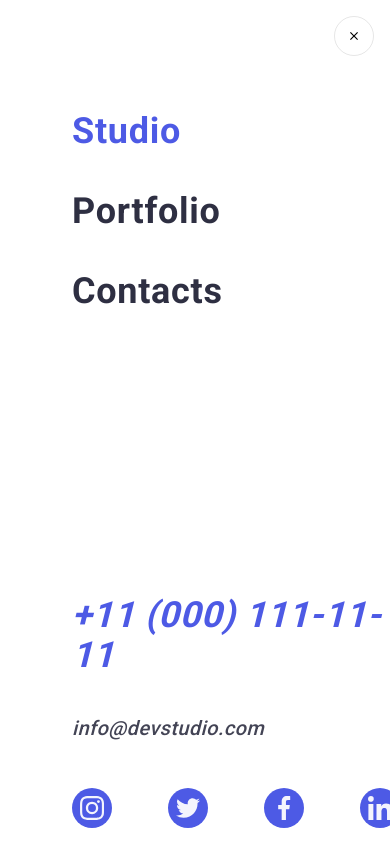
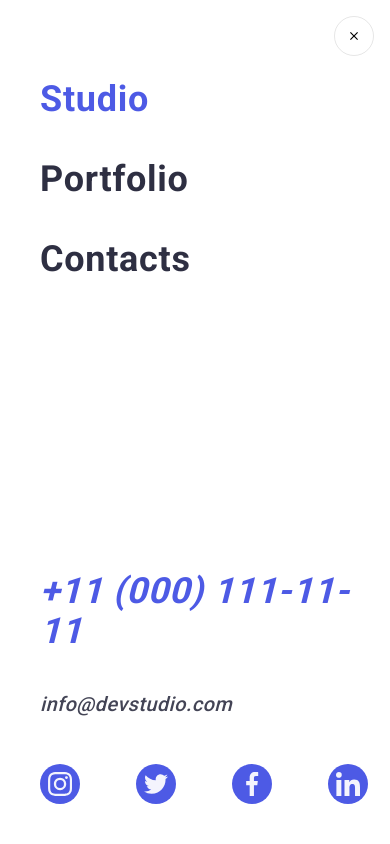
Before and after one commit to SergeyZhydkov/goit-markup-hw-06, a plain HTML site: page index.html in a window 390 px wide. Both pictures are taken after a click on the button 319 px from the left and 20 px from the top of the page. Shown: the top 844 px of the page. Drawn offline with nearby package versions, Linux system fonts and the light colour scheme.

Commit message:
виправлення

```diff
--- a/css/styles.css
+++ b/css/styles.css
@@ -1266,25 +1266,33 @@ img {
 }
 
 /* mobil-menu */
+
 .menu-container {
+  display: flex;
+  flex-direction: column;
+  justify-content: space-between;
   position: fixed;
   top: 0;
   left: 0;
   width: 100%;
   height: 100%;
-  padding: 32px;
-  background: var(--white-background);
+  background-color: var(--white-background);
   z-index: 999;
   transform: translateX(100%);
   transition: transform 250ms ease-in-out;
   box-shadow: 0px 1px 6px 0px rgba(46, 47, 66, 0.08), 0px 1px 1px 0px rgba(46, 47, 66, 0.16),
     0px 2px 1px 0px rgba(46, 47, 66, 0.08);
-  overflow: auto;
+}
 
-  /* width: 428px;
-   */
+.menu-container.is-open {
+  transform: translateX(0);
 }
-.js-menu-container {
+
+.menu-container .menu-toggle {
+  position: absolute;
+  top: 16px;
+  right: 16px;
+  color: #fff;
 }
 
 .menu-toggle {
@@ -1317,7 +1325,7 @@ img {
 .mobile-nav {
   padding-top: 80px;
   padding-left: 40px;
-  margin-bottom: 284px;
+  /* margin-bottom: 284px; */
 }
 .mobile-menu {
 }
@@ -1349,7 +1357,7 @@ img {
 }
 .mobile-address {
   padding-left: 40px;
-  padding-right: 35px;
+  /* padding-right: 35px; */
 }
 .mobile-address-list {
   display: inline-flex;
@@ -1416,31 +1424,6 @@ img {
   background-color: rgba(0, 0, 0, 0.1);
 } */
 
-.menu-container {
-  position: fixed;
-  top: 0;
-  left: 0;
-  width: 100%;
-  height: 100%;
-  padding: 32px;
-  background-color: var(--white-background);
-  z-index: 999;
-
-  transform: translateX(100%);
-  transition: transform 250ms ease-in-out;
-}
-
-.menu-container.is-open {
-  transform: translateX(0);
-}
-
-.menu-container .menu-toggle {
-  position: absolute;
-  top: 16px;
-  right: 16px;
-  color: #fff;
-}
-
 .mobile-menu .link {
   display: block;
   text-decoration: none;
```
